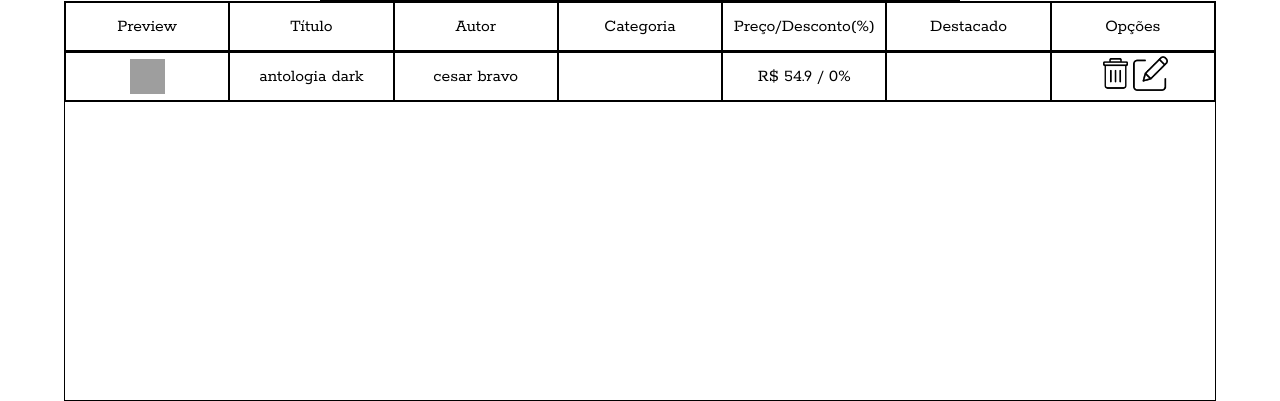
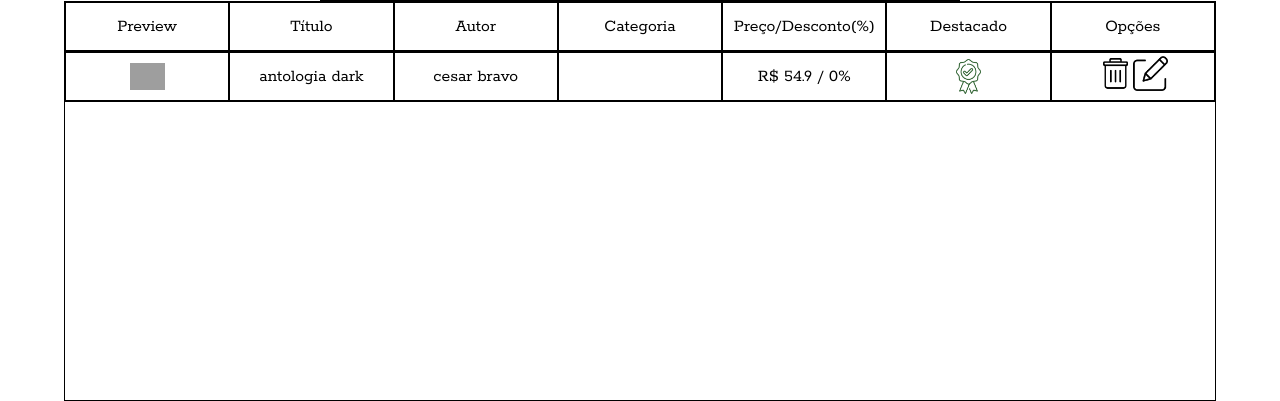
Before and after one commit to yeyhacarol/livraria.php, a PHP site: page /cms/produtos.php in a window 1280 px wide. Shown: the part 833-1234 px from the top of the page. Run offline with PHP 8.4, Linux system fonts and the light colour scheme; data comes from the database, SQL or seed files in the repository; grey boxes are pictures that could not be loaded.

Commit message:
poucos ajustes/mais testes

```diff
--- a/cms/css/produtos.css
+++ b/cms/css/produtos.css
@@ -244,4 +244,5 @@ textarea:focus {
 .product-data img {
     width: 35px;
     height: 35px;
+    object-fit: contain;
 }
--- a/cms/model/bd/produto.php
+++ b/cms/model/bd/produto.php
@@ -74,6 +74,7 @@ function selectByIdProduto($id)
                 "foto"          => $respostaDados['foto'],
                 "preco"         => $respostaDados['preco'],
                 "desconto"      => $respostaDados['desconto'],
+                "precoDescontado" => $respostaDados['precoDescontado'],
                 "destacar"      => $respostaDados['destacar'],
                 "idCategorias"  => $respostaDados['idCategorias']
             );
--- a/cms/produtos.php
+++ b/cms/produtos.php
@@ -139,8 +139,7 @@ if (session_status()) {
                     <span class="product-data"><?= $produtos['autor'] ?></span>
                     <span class="product-data"></span>
                     <span class="product-data">R$ <?= $produtos['preco'] ?> / <?= $produtos['desconto'] ?>%</span>
-
-                    <span class="product-data"></span>
+                    <span class="product-data"><img src="<?= $produtos['destacar'] == '1' ? 'img/com-destaque.png' : 'img/sem-destaque.png' ?>" alt=""></span>
                     <span class="product-data">
                         <a onclick="return confirm('Quer mesmo apagar produto?')" href="router.php?component=produtos&action=deletar&id=<?= $produtos['id'] ?>&foto=<?= $foto ?>">
                             <img src="img/delete.jpg" alt="apagar" title="apagar produto">
```
Also changed, not shown: cms/arquivos/7369383d77838e7a3d87f494ba3358b8.png (added), cms/arquivos/7ba54ecd5606efee030fecf9db633ed0.png (added), cms/img/com-destaque.png (added), cms/img/sem-destaque.png (added).
